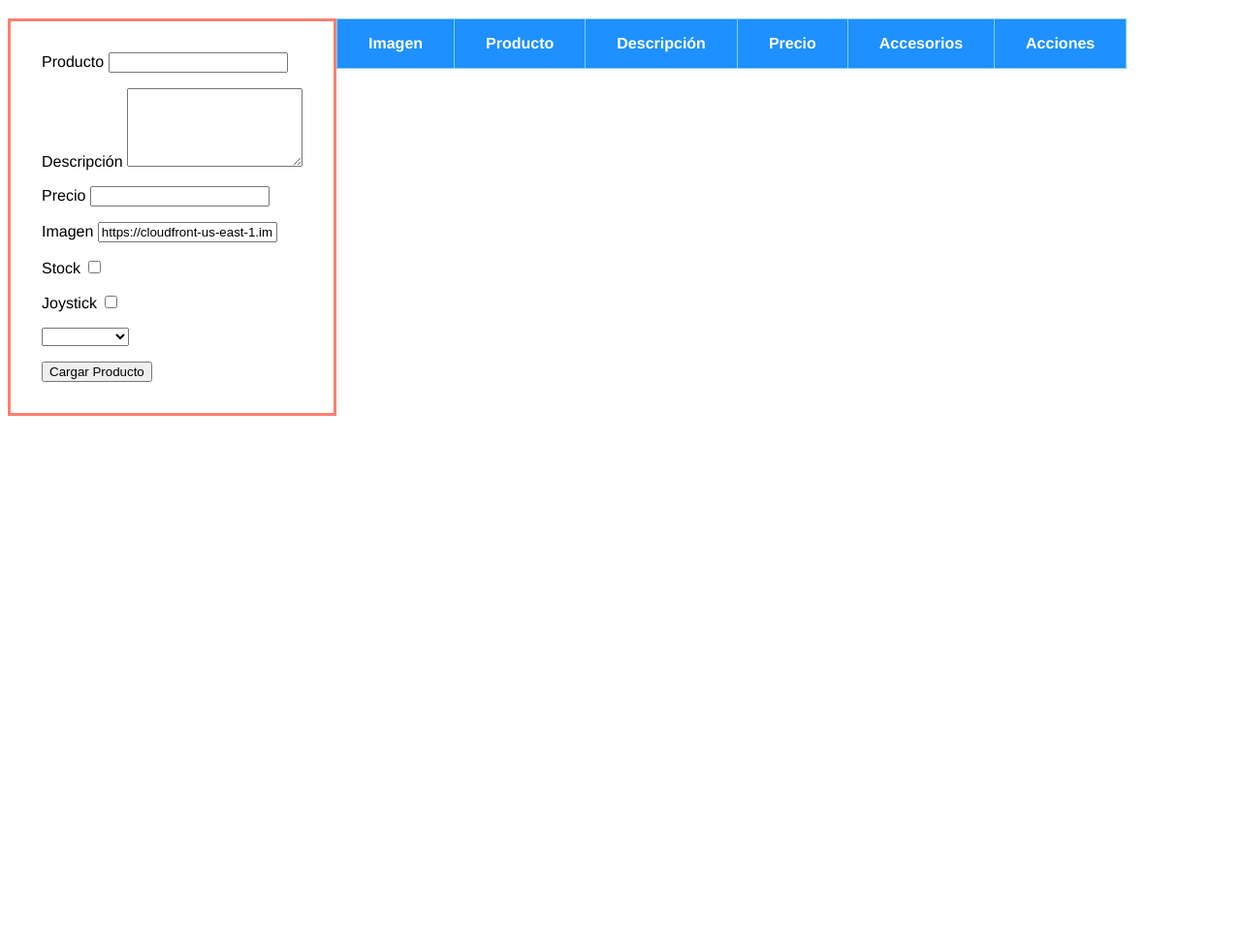
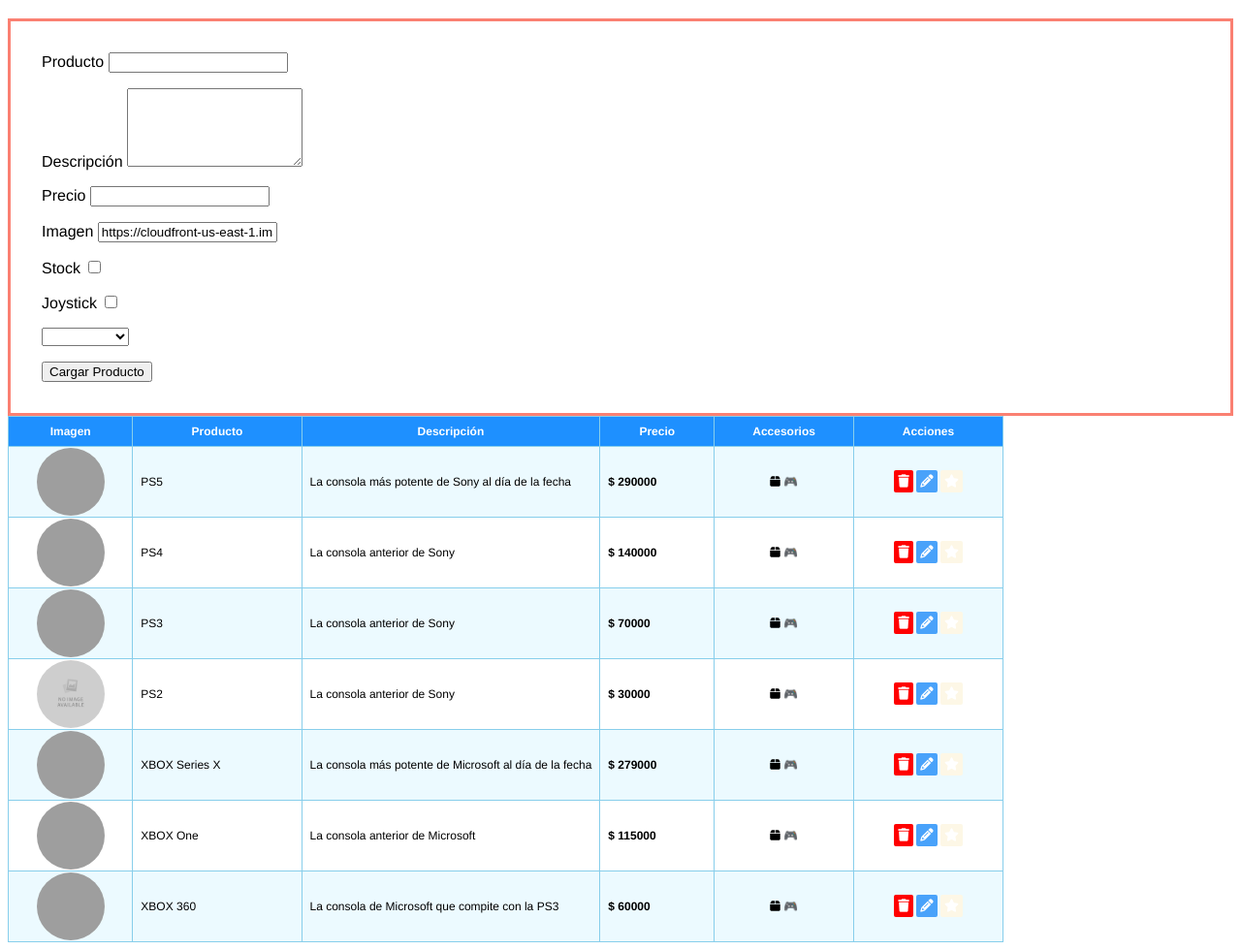
Before and after one commit to sebas7389/CRUD--Product, a plain HTML site: page index.html in a window 1280 px wide. Shown: the part 61-1041 px from the top of the page at 97% size. Before the commit the page ends 800 px from the top, so only its background shows below. Drawn offline with nearby package versions, Linux system fonts and the light colour scheme; grey boxes are pictures that could not be loaded.

Commit message:
Se cambio los estilos de los botones en la tabla y la organizacion del contenedor general

```diff
--- a/css/styles.css
+++ b/css/styles.css
@@ -3,7 +3,7 @@ body {
 }
 
 .container {
-    display: flex;
+    flex-direction: column;
 }
 
 .product-form {
@@ -12,6 +12,10 @@ body {
 }
 .product-form > div {
     margin-bottom: 1rem;
+}
+.table-container {
+    width: 100vw;
+    overflow: scroll;
 }
 
 .table-product {
@@ -25,16 +29,18 @@ body {
 }
 .table-product th, .table-product td {
     border: 1px solid skyblue;
+    font-size: .75rem;
 }
 
 .table-product tr td:not(:first-child) {
-    padding: 1rem;
+    padding: .5rem;
+    font-size: .75rem;
 }
 .table-product tbody tr:nth-child(odd) {
     background-color: rgb(236, 250, 255);
 }
 .table-product tr th {
-    padding: 1rem 2rem;
+    padding: .5rem;
 }
 .product__img {
     width: 70px;
@@ -55,3 +61,37 @@ body {
     text-align: center;
     font-size: 1.5rem;
 }
+.product__action-btn {
+    background-color: red;
+    border: none;
+    padding: 0.25rem;
+    border-radius: 2px;
+    color: white;
+}
+
+.product__action-btn:hover {
+    background-color: rgb(199, 1, 1);
+}
+
+.btn-edit {
+    background-color: rgb(73, 162, 250);
+}
+.btn-edit:hover {
+    background-color: rgb(8, 131, 255);
+}
+
+.btn-favorite {
+    background-color: rgb(253, 247, 230);
+}
+.btn-favorite:hover {
+    background-color: rgb(247, 217, 155);
+}
+
+@media screen and (min-width: 1000px) {
+    .container {
+        flex-direction:row ;
+    }
+    .table-container {
+        overflow-x:auto;
+    }
+}
--- a/index.html
+++ b/index.html
@@ -51,6 +51,7 @@
             </div>
             <button type="submit">Cargar Producto</button>
         </form>
+        <div class="table-container">
         <table class="table-product">
             <thead>
                 <tr>
@@ -66,10 +67,13 @@
 
             </tbody>
         </table>
+      </div>
+
     </div>
+        <!-- Librerias -->
+        <script src="https://unpkg.com/sweetalert/dist/sweetalert.min.js"></script>
     <!-- <script src="/js/object.js"></script> -->
     <script src="/js/object-exercise.js"></script>
-     <!-- Librerias -->
-    <script src="https://unpkg.com/sweetalert/dist/sweetalert.min.js"></script>
+
 </body>
 </html>
--- a/js/object-exercise.js
+++ b/js/object-exercise.js
@@ -56,6 +56,7 @@ let Products = [
     },
 ];
 
+// Libreria sweetALert
 swal ({
     title:'Bievenido a sweetAlert',
     text: 'Este modal o dialogo es provisto por la libreria sweetAlert',
@@ -84,8 +85,25 @@ function renderizarTabla() {
                             <td class="product__name">${producto.name}</td>
                             <td class="product__desc">${producto.description}</td>
                             <td class="product__price">$ ${producto.price}</td>
-                            <td class="product__others">📦🎮</td>
-                            <td class="product__actions">🟥✏️⭐</td>
+                            <td class="product__others">
+
+                                <i class="fa-solid fa-box"></i>
+                               🎮
+                            </td>
+                            <td class="product__actions">
+                                 <button class="product__action-btn">
+                                    <i class="fa-solid fa-trash"></i>
+                                 </button>
+
+                                <button class="product__action-btn btn-edit">
+                                <i class="fa-solid fa-pencil"></i>
+                                </button>
+
+                                <button class="product__action-btn btn-favorite">
+                                <i class="fa-solid fa-star"></i>
+                            </button>
+
+                            </td>
                         </tr>`
         tableBody.innerHTML += tableRow;
     });
```
